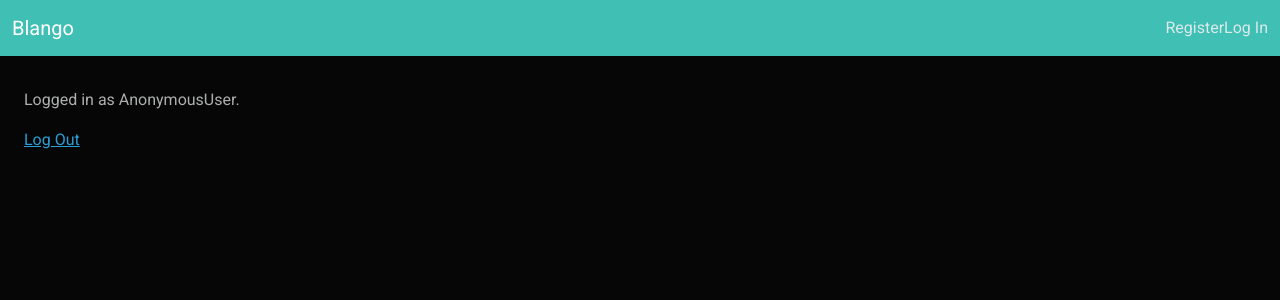
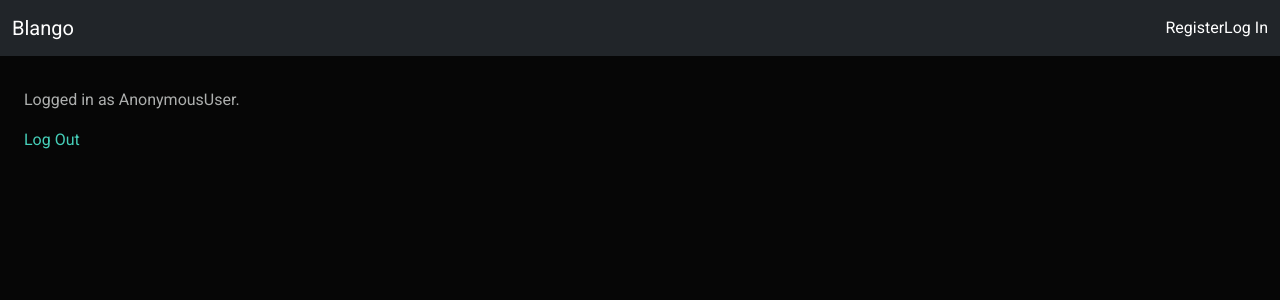
Before and after one commit to athenaweb629/django-advanced-blog-app, a Django app: template blango_auth/templates/blango_auth/profile.html in a window 1280 px wide. Shown: the top 300 px of the page. Run offline with Django 3.2, Linux system fonts and the light colour scheme; the template is opened without the code that fills it, so the values that code supplies are empty; parts of the project's set-up code (start-up, migrations or seed data) failed here and were passed over.

Commit message:
Bootswatch theme

```diff
--- a/blog/templates/base.html
+++ b/blog/templates/base.html
@@ -7,21 +7,28 @@
     <!-- <link href="https://cdn.jsdelivr.net/npm/bootstrap@5.0.2/dist/css/bootstrap.min.css" rel="stylesheet" integrity="sha384-EVSTQN3/azprG1Anm3QDgpJLIm9Nao0Yz1ztcQTwFspd3yD65VohhpuuCOmLASjC" crossorigin="anonymous"> -->
     <title>{% block title %}Welcome to Blango{% endblock %}</title>
      <style>
-       form {
+       textarea {
+         color: #e1e5e9 !important;
          background-color: #212529 !important;
        }
+       nav {
+         background-color: #212529 !important;
+       }
+       nav a{
+         color: white !important;
+       }
+       a{
+         color: #46cfb9 !important;
+         text-decoration: none !important;
   </style>
   </head>
   <style>
-    .bg-teal {
-      background-color: #40BFB5;
-    }
     .txt-offwhite {
       color: #dbe9e9;
     }
   </style>
   <body>
-    <nav class="navbar navbar-expand-lg navbar-dark bg-teal">
+    <nav class="navbar navbar-expand-lg navbar-dark">
     <div class="container-fluid">
         <a class="navbar-brand" href="/">Blango</a>
         <div class="d-flex">
```
Also changed, not shown: db.sqlite3.
